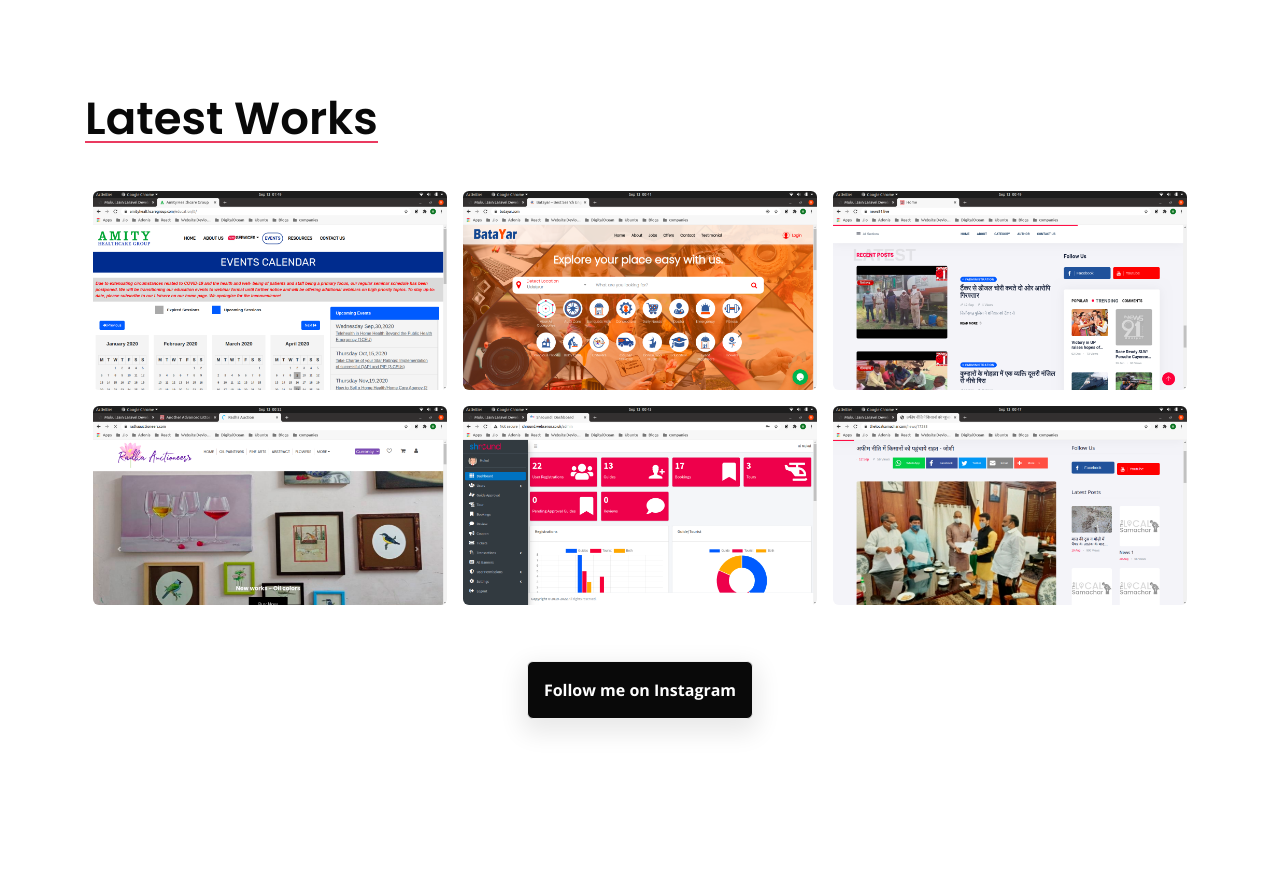
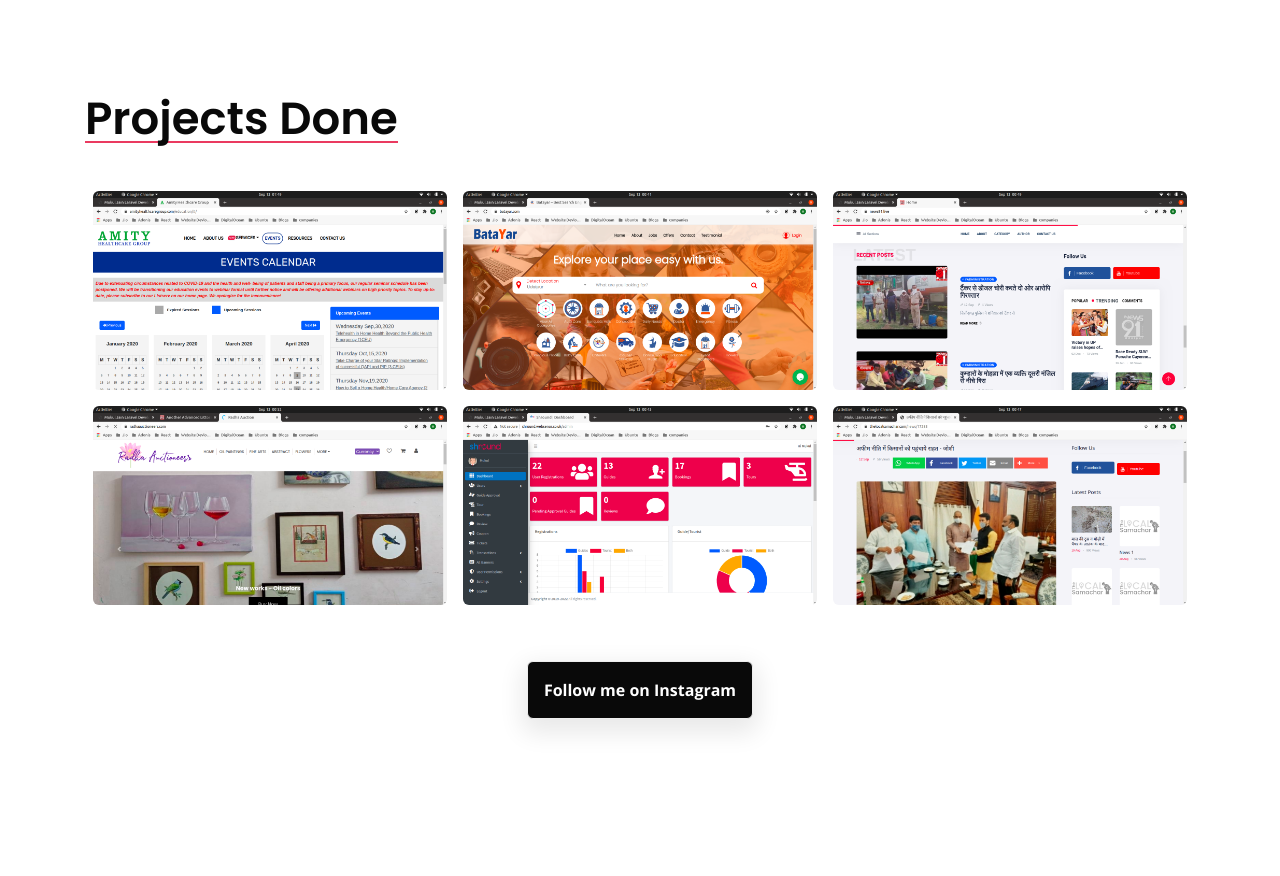
Before and after one commit to mukuljainveer/mukul.github.io, a plain HTML site: page index.html in a window 1280 px wide. Shown: the part 3519-4395 px from the top of the page. Drawn offline with nearby package versions, Linux system fonts and the light colour scheme.

Commit message:
projects done text change

```diff
--- a/index.html
+++ b/index.html
@@ -373,7 +373,7 @@ Author URL: http://w3layouts.com
   <div class="w3l-gallery2" id="gallery">
     <div class="insta-picks py-5">
       <div class="container py-lg-5">
-        <h3 class="global-title">Latest Works</h3>
+        <h3 class="global-title">Projects Done</h3>
         <div class="row no-gutters masonry">
           <div class="col-md-4 col-sm-6 brick">
             <a href="assets/images/g1.jpg" class="js-img-viwer d-block" data-caption="There are many variations of popular graphic design"
```
